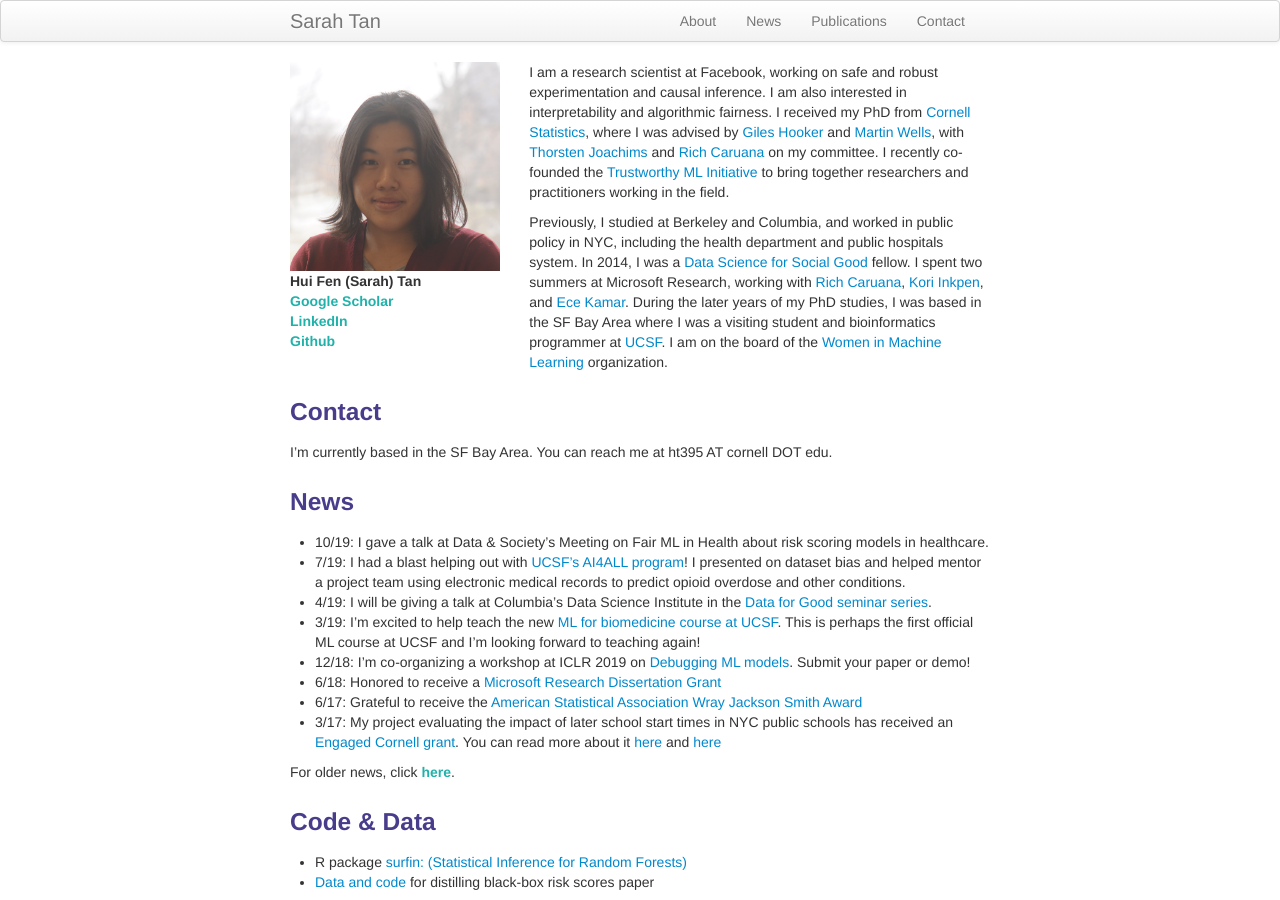
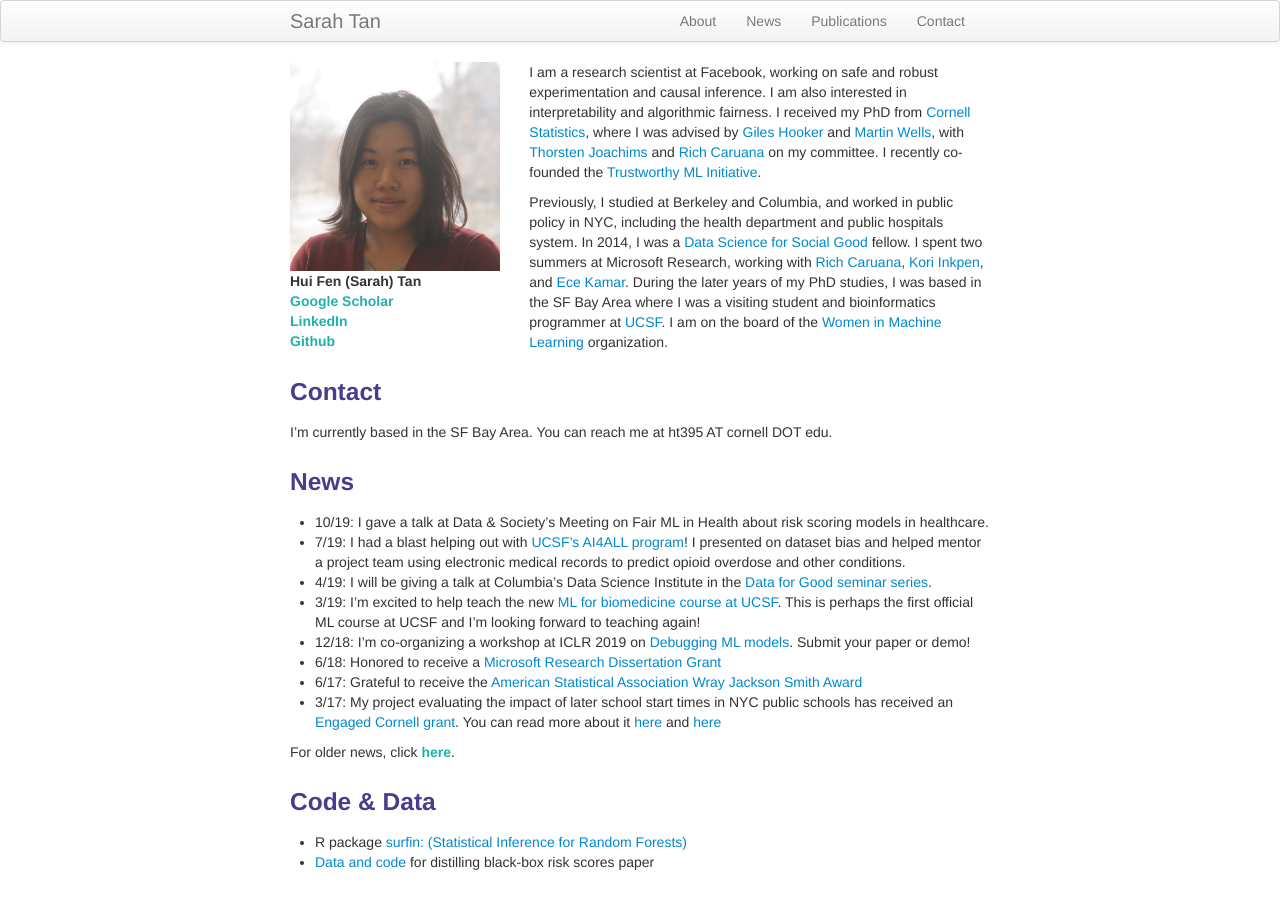
Before and after one commit to shftan/shftan.github.io, a Jekyll site: the page built from index.md, in a window 1280 px wide and 900 px high. Built offline with Jekyll 4.4.1, drawn with Linux system fonts in a browser that asks for light colours.

Commit message:
Update index.md

```diff
--- a/index.md
+++ b/index.md
@@ -18,7 +18,7 @@ keywords: Sarah Tan, Facebook, Cornell, UCSF, statistics, interpretability, caus
         </div>
 
         <div class="span8">
-                <p>I am a research scientist at Facebook, working on safe and robust experimentation and causal inference. I am also interested in interpretability and algorithmic fairness. I received my PhD from <a href="https://stat.cornell.edu/">Cornell Statistics</a>, where I was advised by <a href="http://faculty.bscb.cornell.edu/~hooker/">Giles Hooker</a> and <a href="https://courses.cit.cornell.edu/mtw1/">Martin Wells</a>, with <a href="https://www.cs.cornell.edu/people/tj/">Thorsten Joachims</a> and <a href="https://www.microsoft.com/en-us/research/people/rcaruana/">Rich Caruana</a> on my committee. I recently co-founded the <a href="https://www.trustworthyml.org/">Trustworthy ML Initiative</a> to bring together researchers and practitioners working in the field.</p>
+                <p>I am a research scientist at Facebook, working on safe and robust experimentation and causal inference. I am also interested in interpretability and algorithmic fairness. I received my PhD from <a href="https://stat.cornell.edu/">Cornell Statistics</a>, where I was advised by <a href="http://faculty.bscb.cornell.edu/~hooker/">Giles Hooker</a> and <a href="https://courses.cit.cornell.edu/mtw1/">Martin Wells</a>, with <a href="https://www.cs.cornell.edu/people/tj/">Thorsten Joachims</a> and <a href="https://www.microsoft.com/en-us/research/people/rcaruana/">Rich Caruana</a> on my committee. I recently co-founded the <a href="https://www.trustworthyml.org/">Trustworthy ML Initiative</a>.</p>
 
 <p>Previously, I studied at Berkeley and Columbia, and worked in public policy in NYC, including the health department and public hospitals system. In 2014, I was a <a href="http://www.dssgfellowship.org/">Data Science for Social Good</a> fellow. I spent two summers at Microsoft Research, working with <a href="https://www.microsoft.com/en-us/research/people/rcaruana/">Rich Caruana</a>, <a href="https://www.microsoft.com/en-us/research/people/kori/">Kori Inkpen</a>, and <a href="https://www.microsoft.com/en-us/research/people/eckamar/">Ece Kamar</a>. During the later years of my PhD studies, I was based in the SF Bay Area where I was a visiting student and bioinformatics programmer at <a href="https://epibiostat.ucsf.edu/">UCSF</a>. I am on the board of the <a href="https://wimlworkshop.org">Women in Machine Learning</a> organization.</p>
 
```
